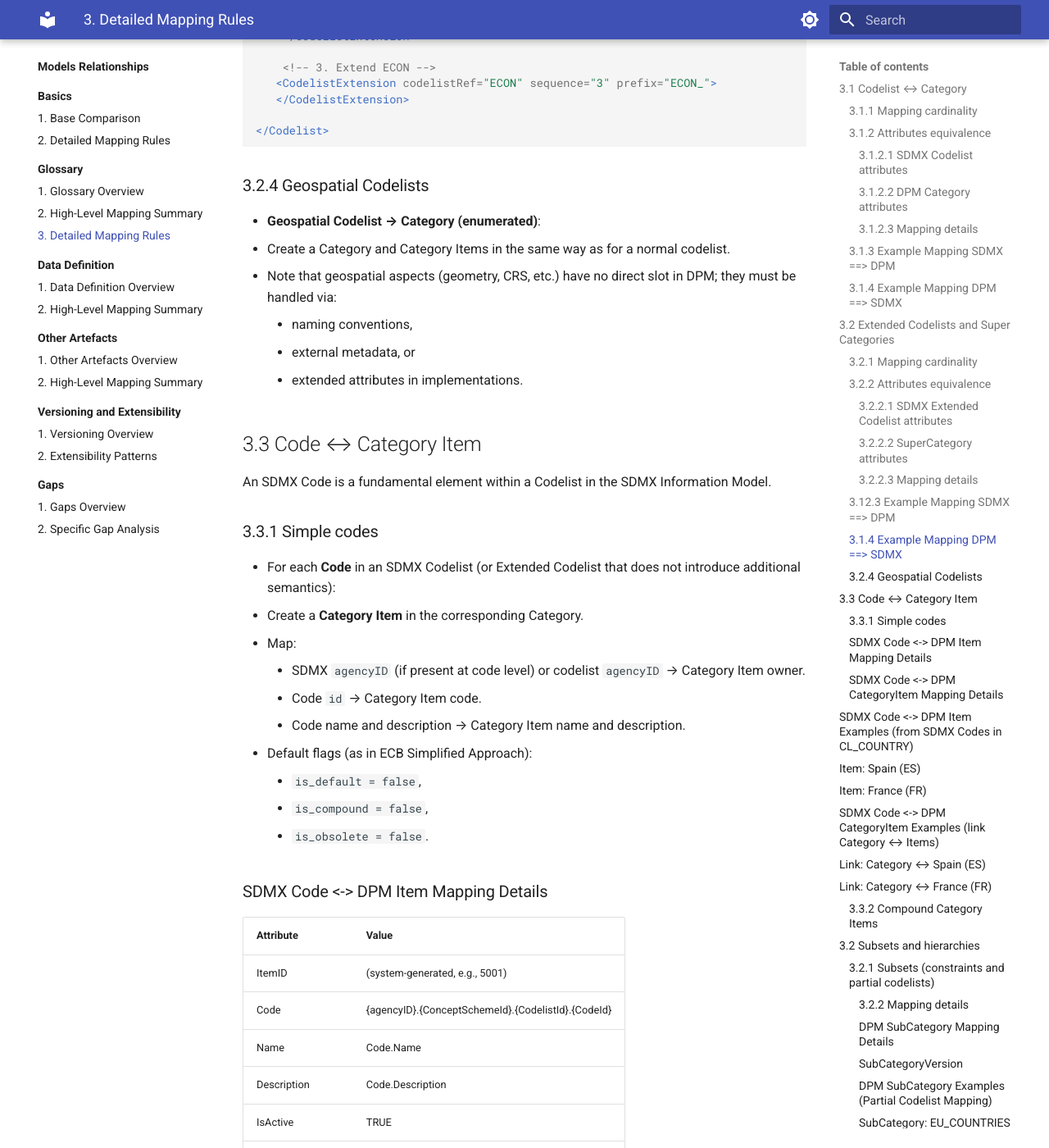
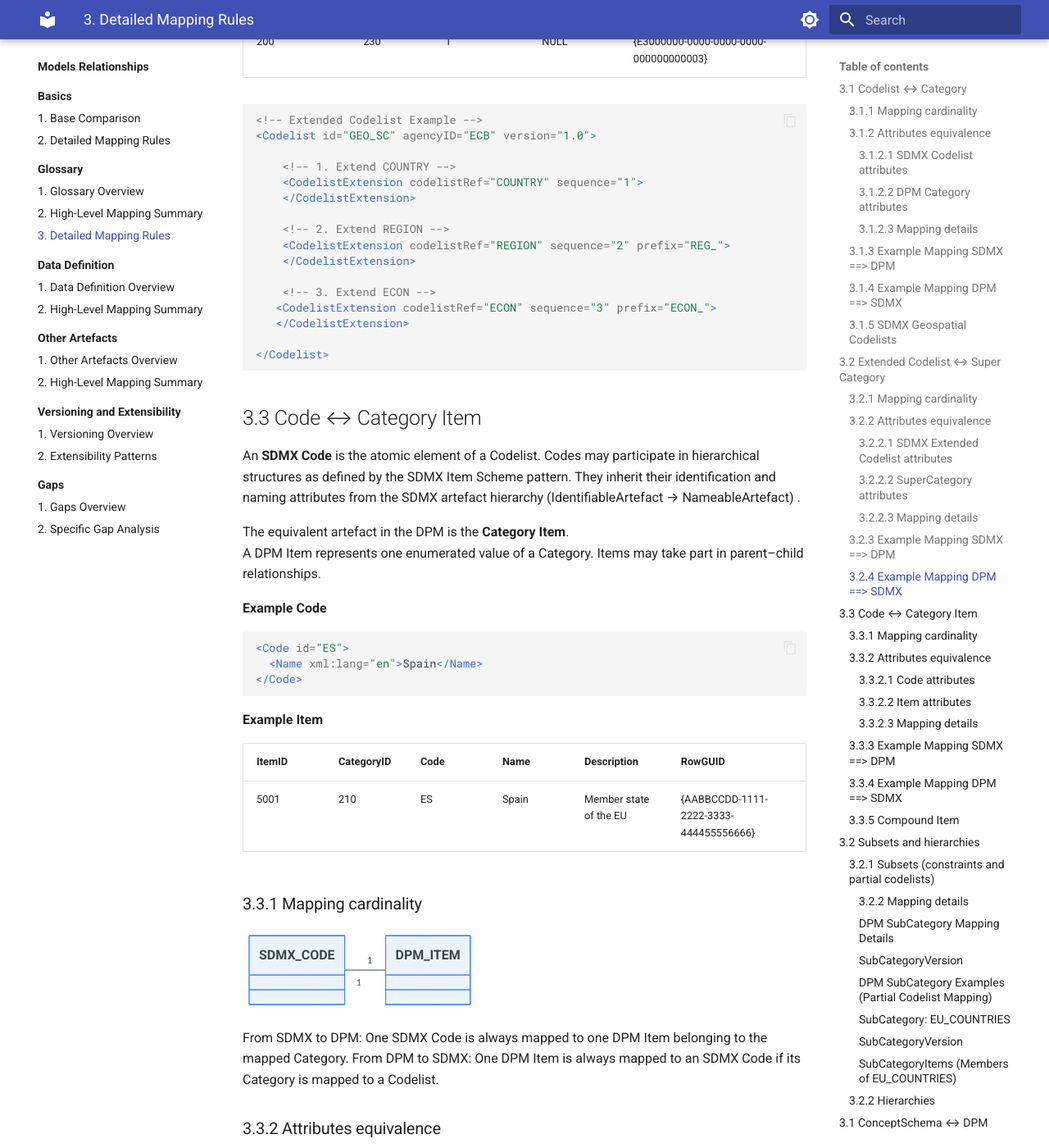
Before and after one commit to sdmx-twg/wp-sdmx-dpm, an MkDocs documentation site: the page built from docs/models-relationships/01_glossary/03_detailed_mapping_rules.md, in a window 1280 px wide and 1400 px high, scrolled down 10522 px. Shown: the whole window at 82% size. Built offline with MkDocs 1.6.1 and Material for MkDocs 9.7.7, drawn with Linux system fonts in a browser that asks for light colours; some of the changed text lies outside the part shown.

Commit message:
refactor: Code to Item

````diff
--- a/docs/models-relationships/01_glossary/03_detailed_mapping_rules.md
+++ b/docs/models-relationships/01_glossary/03_detailed_mapping_rules.md
@@ -103,14 +103,11 @@ classDiagram
 | 111000001 | CL_COUNTRY | Country | List of countries for ECB reporting (from SDMX CodeList CL_COUNTRY) | -1 | -1 | 0 | | {0E40D86D-889C-498E-AE66-46398E615CEE} | 1 |
 
 
-
-
 ### 3.1.4 Example Mapping DPM ==> SDMX
 
 | CategoryID | Code | Name | Description | IsEnumerated | IsActive | IsExternalRefData | RefDataSource | RowGUID | CreatedRelease |
 | ---------- | ---- | ---- | ----------- | ------------ | -------- | ----------------- | ------------- | ------- | -------------- |
 | 110        | BA   | Base items    | Defines the basic conceptual meaning... | -1   | -1   | 0    |   | {0E40D86D-889C-498E-AE66-46398E615CEE} | 1  |
-
 
 
 ```xml
@@ -119,10 +116,18 @@ classDiagram
   <Description xml:lang="en">Defines the basic conceptual meaning...</Description>
 </Codelist>
 ```
+### 3.1.5 SDMX Geospatial Codelists
+A Geospatial Codelist is a codelist whose codes represent geographic or spatial entities.
+In SDMX, it is simply a codelist where every code corresponds to a location or a geographically‑defined object.
+
+In the DPM metamodel, a geospatial codelist typically maps to a Category (e.g., COUNTRY, REGION)
+  - Note that geospatial aspects (geometry, CRS, etc.) have no direct slot in DPM; they must be handled via:
+    - naming conventions,
+    - external metadata, or
+    - extended attributes in implementations.
 
 
-
-## 3.2 Extended Codelists and Super Categories
+## 3.2 Extended Codelist ↔ Super Category
 
 An **SDMX Codelist** may extend other Codelists via the CodelistExtension class.
 The extension indicates the order of precedence of the extended Codelists for conflict resolution of Codes.
@@ -236,7 +241,7 @@ classDiagram
 | exclusiveCodeSelectionList| -not applicable-          |
 | idCode                    | -not applicable-          |
 
-### 3.12.3 Example Mapping SDMX ==> DPM
+### 3.2.3 Example Mapping SDMX ==> DPM
 
 ```xml
 <!-- Extended Codelist Example -->
@@ -298,7 +303,7 @@ classDiagram
 | 1008   | 20010              | 4    |       |           |                        |                       | {C3AAC52B-9054-4C03-8A31-BD41A055338F}     |
 | 1009   | 20010           | 5     |       |               |                        |                        | {B4CA88A9-A1C9-494E-A42C-80BCE3F0BF32}     |
 
-### 3.1.4 Example Mapping DPM ==> SDMX
+### 3.2.4 Example Mapping DPM ==> SDMX
 
 *Table Category*
 
@@ -335,104 +340,89 @@ classDiagram
 
 </Codelist>
 ```
-### 3.2.4 Geospatial Codelists
-
-- **Geospatial Codelist → Category (enumerated)**:
-  - Create a Category and Category Items in the same way as for a normal codelist.
-  - Note that geospatial aspects (geometry, CRS, etc.) have no direct slot in DPM; they must be handled via:
-    - naming conventions,
-    - external metadata, or
-    - extended attributes in implementations.
 
 ## 3.3 Code ↔ Category Item
 
-An SDMX Code is a fundamental element within a Codelist in the SDMX Information Model.
+An **SDMX Code** is the atomic element of a Codelist. Codes may participate in hierarchical structures as defined by the SDMX Item Scheme pattern. They inherit their identification and naming attributes from the SDMX artefact hierarchy (IdentifiableArtefact → NameableArtefact) .
 
-### 3.3.1 Simple codes
+The equivalent artefact in the DPM is the **Category Item**.
+A DPM Item represents one enumerated value of a Category. Items may take part in parent–child relationships.
 
-- For each **Code** in an SDMX Codelist (or Extended Codelist that does not introduce additional semantics):
-  - Create a **Category Item** in the corresponding Category.
-  - Map:
-    - SDMX `agencyID` (if present at code level) or codelist `agencyID` → Category Item owner.
-    - Code `id` → Category Item code.
-    - Code name and description → Category Item name and description.
-  - Default flags (as in ECB Simplified Approach):
-    - `is_default = false`,
-    - `is_compound = false`,
-    - `is_obsolete = false`.
+**Example Code**
 
-### SDMX Code <-> DPM Item Mapping Details
+```xml
+<Code id="ES">
+  <Name xml:lang="en">Spain</Name>
+</Code>
+```
 
-| Attribute | Value |
-|---|---|
-| ItemID | (system-generated, e.g., 5001) |
-| Code | {agencyID}.{ConceptSchemeId}.{CodelistId}.{CodeId} |
-| Name | Code.Name |
-| Description | Code.Description |
-| IsActive | TRUE |
-| IsExternalRefData | FALSE |
-| RefDataSource | NULL |
-| RowGUID | (system-generated UUID) |
+**Example Item**
 
-### SDMX Code <-> DPM CategoryItem Mapping Details
+| ItemID | CategoryID | Code | Name  | Description             | RowGUID                                   |
+|--------|------------|------|--------|-------------------------|--------------------------------------------|
+| 5001   | 210        | ES   | Spain  | Member state of the EU | {AABBCCDD-1111-2222-3333-444455556666}     |
 
-| Attribute | Value |
-|---|---|
-| CategoryItemID | (system-generated, e.g., 9001) |
-| CategoryID | Category.CategoryID |
-| ItemID | Item.ItemID |
-| IsActive | TRUE |
-| RowGUID | (system-generated UUID) |
+### 3.3.1 Mapping cardinality
+```mermaid
+classDiagram
+    direction LR
+    SDMX_CODE "1" -- "1" DPM_ITEM
+```
+From SDMX to DPM: One SDMX Code is always mapped to one DPM Item belonging to the mapped Category.
+From DPM to SDMX: One DPM Item is always mapped to an SDMX Code if its Category is mapped to a Codelist.
 
-## SDMX Code <-> DPM Item Examples (from SDMX Codes in CL_COUNTRY)
+### 3.3.2 Attributes equivalence
 
-## Item: Spain (ES)
-| Attribute | Value |
-|---|---|
-| ItemID | (system-generated, e.g., 5001) |
-| Code | ECB.CS_REPORTING.CL_COUNTRY.ES |
-| Name | Spain |
-| Description | NULL |
-| IsActive | TRUE |
-| IsExternalRefData | FALSE |
-| RefDataSource | NULL |
-| RowGUID | (system-generated UUID) |
+#### 3.3.2.1 Code attributes
+-
+    - `id`
+    - `name`
+    - `description`
+    - `hierarchy`
 
-## Item: France (FR)
-| Attribute | Value |
-|---|---|
-| ItemID | (system-generated, e.g., 5002) |
-| Code | ECB.CS_REPORTING.CL_COUNTRY.FR |
-| Name | France |
-| Description | NULL |
-| IsActive | TRUE |
-| IsExternalRefData | FALSE |
-| RefDataSource | NULL |
-| RowGUID | (system-generated UUID) |
+#### 3.3.2.2 Item attributes
+-
+    - `Code`
+    - `Name`
+    - `Description`
+    - `CategoryID`
+    - `RowGUID`
+    - `ParentItemID`
 
-## SDMX Code <-> DPM CategoryItem Examples (link Category ↔ Items)
+#### 3.3.2.3 Mapping details
 
-> Links Category `ECB.CS_REPORTING.CL_COUNTRY` to each Item.
+| SDMX        | DPM          |
+|-------------|--------------|
+| id          | Code         |
+| name        | Name         |
+| description | Description  |
+| -not applicable-          | CategoryID   |
+| -not applicable-         | RowGUID      |
+| hierarchy   | ParentItemID |
 
-## Link: Category ↔ Spain (ES)
-| Attribute | Value |
-|---|---|
-| CategoryItemID | (system-generated, e.g., 9001) |
-| CategoryID | Category.CategoryID (e.g., 1001) |
-| ItemID | Item.ItemID (e.g., 5001) |
-| IsActive | TRUE |
-| RowGUID | (system-generated UUID) |
+### 3.3.3 Example Mapping SDMX ==> DPM
+```xml
+<Code id="ES">
+  <Name xml:lang="en">Spain</Name>
+</Code>
+```
 
-## Link: Category ↔ France (FR)
-| Attribute | Value |
-|---|---|
-| CategoryItemID | (system-generated, e.g., 9002) |
-| CategoryID | Category.CategoryID (e.g., 1001) |
-| ItemID | Item.ItemID (e.g., 5002) |
-| IsActive | TRUE |
-| RowGUID | (system-generated UUID) |
+| ItemID | CategoryID | Code | Name  | Description             | RowGUID                                   |
+|--------|------------|------|--------|-------------------------|--------------------------------------------|
+| 5001   | 210        | ES   | Spain  | Member state of the EU | {AABBCCDD-1111-2222-3333-444455556666}     |
 
-### 3.3.2 Compound Category Items
+### 3.3.4 Example Mapping DPM ==> SDMX
+
+| ItemID | CategoryID | Code | Name  | Description             | RowGUID                                   |
+|--------|------------|------|--------|-------------------------|--------------------------------------------|
+| 5001   | 210        | ES   | Spain  | Member state of the
+
+```xml
+<Code id="ES">
+  <Name xml:lang="en">Spain</Name>
+</Code>
+```
+### 3.3.5 Compound Item
 
 - **DPM Compound Category Item** encodes a composition of multiple items across categories (e.g. the “Treasury bill” example in the report).
 
@@ -485,7 +475,7 @@ This allows tracking changes over time (e.g., adding/removing codes).
 
 | Attribute           | Value |
 |---------------------|-------|
-| SubCategoryIDsystem-generated, e.g., 7001) |
+| SubCategoryIDsystem-generated, e.g., 7001 |
 | Code                | EU_COUNTRIES |
 | Name                | European Union Countries |
 | Description         | Subset of EU member states within CL_COUNTRY |
````
